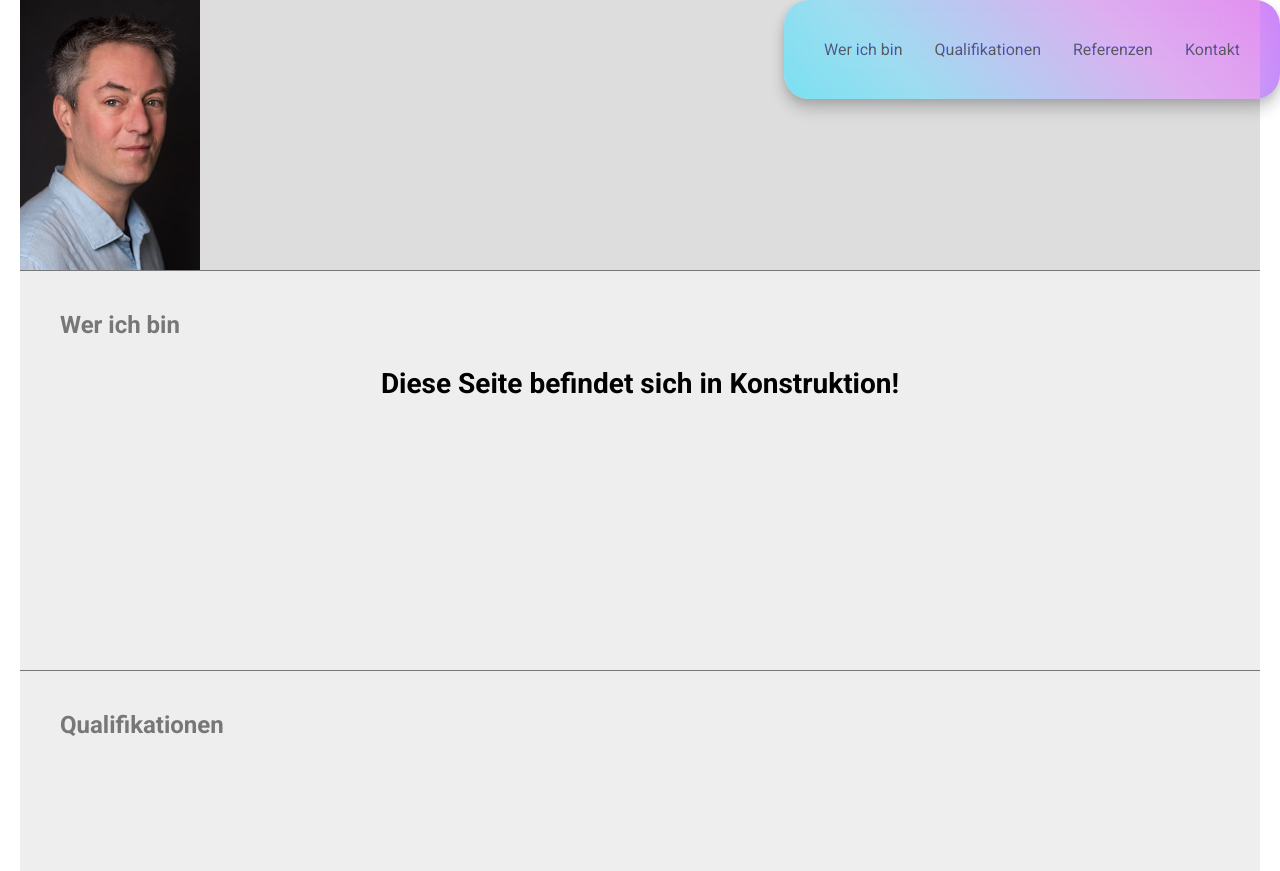
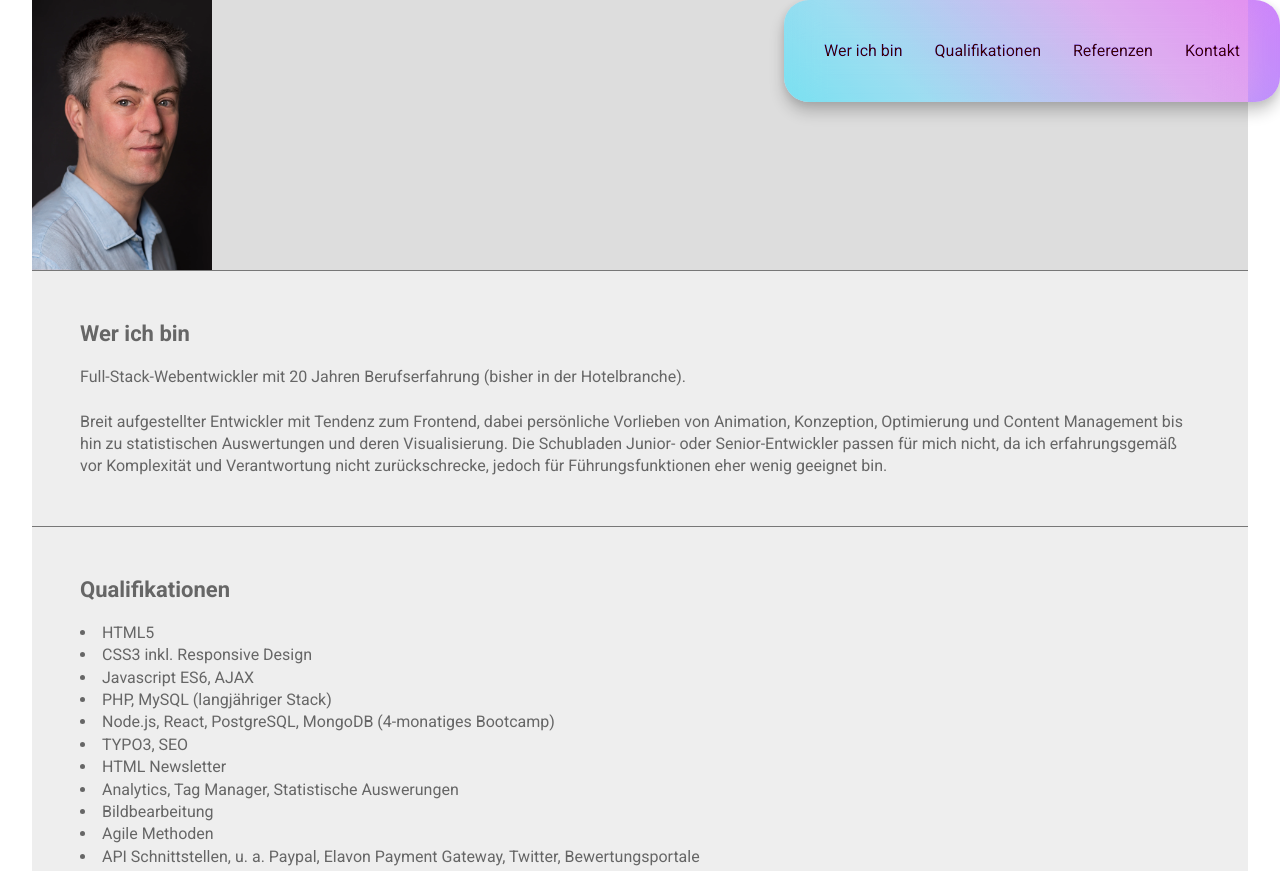
Before and after one commit to rol423/Portfolio, a plain HTML site: page index.html in a window 1280 px wide. Shown: the top 871 px of the page. Drawn offline with Linux system fonts and the light colour scheme.

Commit message:
zetrtifikate

```diff
--- a/index.html
+++ b/index.html
@@ -9,6 +9,7 @@
     <link rel="preconnect" href="https://fonts.gstatic.com" crossorigin>
     <link href="https://fonts.googleapis.com/css2?family=Roboto:ital,wght@0,100;0,300;0,400;0,500;0,700;0,900;1,100;1,300;1,500&display=swap" rel="stylesheet">
     <link rel="stylesheet" href="style.css">
+    <meta name="robots" content="noindex,nofollow">
 </head>
 <body>
 <main>
@@ -23,10 +24,23 @@
     </header>
     <section id="section1">
         <h2>Wer ich bin</h2>
-        <p style="text-align: center; font-weight: bold; font-size: 28px;">Diese Seite befindet sich in Konstruktion!</p>
+        <p>Full-Stack-Webentwickler mit 20 Jahren Berufserfahrung (bisher in der Hotelbranche).<br><br>Breit aufgestellter Entwickler mit Tendenz zum Frontend, dabei persönliche Vorlieben von Animation,  Konzeption, Optimierung und Content Management bis hin zu statistischen Auswertungen und deren Visualisierung. Die Schubladen Junior- oder Senior-Entwickler passen für mich nicht, da ich erfahrungsgemäß vor Komplexität und Verantwortung nicht zurückschrecke, jedoch für Führungsfunktionen eher wenig geeignet bin.</p>
     </section>
     <section id="section2">
         <h2>Qualifikationen</h2>
+        <ul>
+            <li>HTML5</li>
+            <li>CSS3 inkl. Responsive Design</li>
+            <li>Javascript ES6, AJAX</li>
+            <li>PHP, MySQL (langjähriger Stack)</li>
+            <li>Node.js, React, PostgreSQL, MongoDB (4-monatiges Bootcamp)</li>
+            <li>TYPO3, SEO</li>
+            <li>HTML Newsletter</li>
+            <li>Analytics, Tag Manager, Statistische Auswerungen</li>
+            <li>Bildbearbeitung</li>
+            <li>Agile Methoden</li>
+            <li>API Schnittstellen, u. a. Paypal, Elavon Payment Gateway, Twitter, Bewertungsportale</li>
+        </ul>
     </section>
     <section id="section3">
         <h2>Referenzen</h2>
@@ -51,18 +65,28 @@
         <p><a href="https://jolly-frangipane-bfee48.netlify.app/" target="_blank">https://jolly-frangipane-bfee48.netlify.app/</a></p>
 
         <h3>Pokemon fight</h3>
-        <p>Eine Übungsaufgabe der WBS Coding School in React und Node.js, welche in einer Gruppenarbeit umgesetzt wurde (diese muss gegebenenfalls mehrmals aufgerufen werden, da der Backend-Server sich scheinbar in eine Art Ruhemodus versetzt).</p>
+        <p>Eine Übungsaufgabe der WBS Coding School in React und Node.js, welche in einer Gruppenarbeit umgesetzt wurde (diese muss gegebenenfalls mehrmals aufgerufen werden, da der Datenbank-Server sich selbsttätig in eine Art Ruhemodus versetzt).</p>
         <p><a href="https://genuine-kangaroo-09d173.netlify.app/" target="_blank">https://genuine-kangaroo-09d173.netlify.app/</a></p>
 
         <h3>Projekt Flat Match</h3>
-        <p>Wegen Erkrankung einer Kommilitonin unvollendetes Abschlussprojekt</p>
+        <p>Planungen zu einem Abschlussprojekt</p>
         <p><a href="https://lucid.app/lucidchart/968d98bf-f947-4c9f-8927-4b1796eb9479/edit?invitationId=inv_36a2e23f-1256-41ea-9e48-6f70509af165&page=0_0#" target="_blank">Lucidchart</a></p>
 
 
 
     </section>
     <section id="section4">
+        <h2>Digitale Zertifikate</h2>
+        <ul>
+            <li><a href="certificates/WDG006_Roland_Kirchhoff.pdf">WBS Coding School</a></li>
+            <li><a href="certificates/Course_Certificate.pdf">Google Analytics für Fortgeschrittene</a></li>
+            <li><a href="certificates/Lebenslauf-Roland-Kirchhoff.pdf">Lebenslauf</a></li>
+        </ul>
+        </p>
+    </section>
+    <section id="section5">
         <h2>Kontakt</h2>
+        <p>E-Mail: <a href="mailto:rolandkirchhoff@web.de">rolandkirchhoff@web.de</a></p>
     </section>
 </main>
 
--- a/style.css
+++ b/style.css
@@ -2,30 +2,37 @@
     margin: 0;
     padding: 0;
     box-sizing: border-box;
-    font-family: sans-serif;
+    font-family: 'Roboto', sans-serif;
+    line-height: 1.4em;
+    font-size: inherit;
+}
+:root { scroll-behavior: smooth; }
+body {
+    font-size: 16px;
+    padding: 0 2rem;
     color: #777;
-    font-family: 'Roboto', sans-serif;
 }
-body { padding: 0 20px;  }
 section {
-    min-height: 400px;
     border-top: 1px solid #777;
-    padding: 40px;
+    padding: 3rem;
 }
 section { background: #eee; }
-nav { position: fixed; top: 0; right: calc((100% - 1280px) / 2); display: flex; justify-content: flex-end; gap: 2em; padding: 40px; }
+nav { position: fixed; top: 0; right: calc((100% - 1280px) / 2); display: flex; justify-content: flex-end; gap: 2rem; padding: 2.5rem; }
 main { max-width: 1280px;  margin: 0 auto; padding-bottom: 800px; }
-a { text-decoration: none; color: #333; }
+a { text-decoration: none; color: rgb(34, 0, 0); }
 a.act   { color: red; }
 header > img {
     width: 180px;
     height: auto;
  }
- header { background: #ddd;
-    display: flex; justify-content: space-between; }
+ header { background: #ddd; display: flex; justify-content: space-between; }
+h2 { font-size: 22px; }
+h3 { font-size: 18px; }
+h1, h2, h3, p, ul   { color: #666;}
+h3 { margin-top: 2rem; }
+p, ul { margin-top: 1rem; }
+ul { list-style-position: inside; }
 
-p   { color: #000;}
-h3, p { margin-top: 1em; }
     .glass-object {
         border-radius: 25px;
         backdrop-filter: blur(18px);
```
Also changed, not shown: 3 other files.
